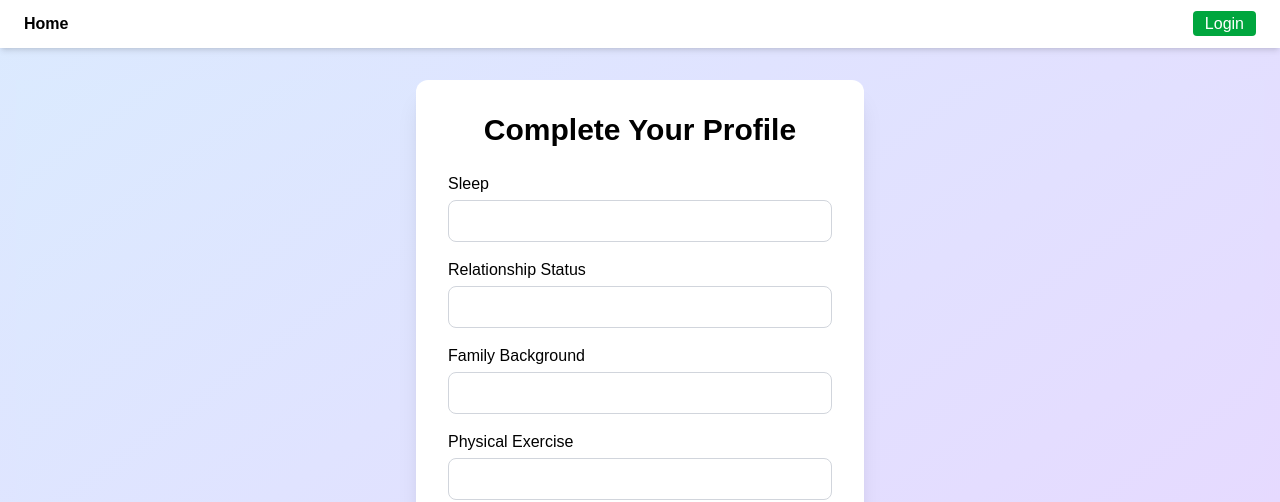
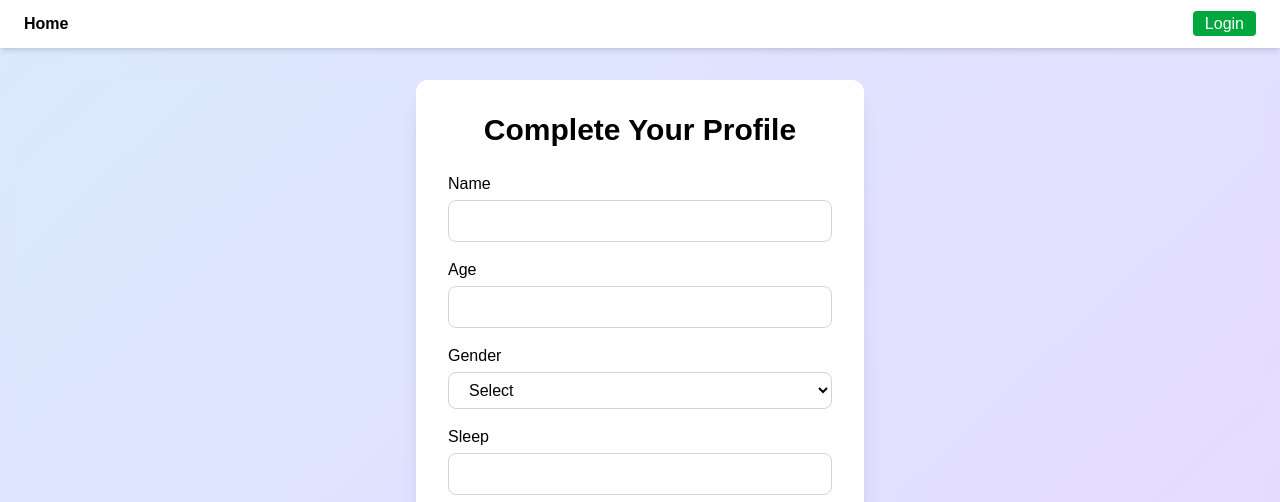
Before and after one commit to M-D-Ansari/cb-ui, a Next.js app: page /profile in a window 1280 px wide. Shown: the top 502 px of the page. Built offline with nearby package versions, Linux system fonts and the light colour scheme; no server answers.

Commit message:
pro update

```diff
--- a/app/api/profile/route.ts
+++ b/app/api/profile/route.ts
@@ -7,6 +7,9 @@ const { jwtVerify } = await import("jose");
 const secret = new TextEncoder().encode(JWT_SECRET);
 
 type ProfileInput = {
+  name: string;
+  age: string;
+  gender: string;
   Sleep: string;
   Relationship_Status: string;
   Family_Background: string;
@@ -37,7 +40,13 @@ export async function POST(req: NextRequest) {
   const data = (await req.json()) as ProfileInput;
 
   const mappedData = {
-    ...data,
+    name: data.name,
+    age: data.age,
+    gender: data.gender,
+    Sleep: data.Sleep,
+    Relationship_Status: data.Relationship_Status,
+    Family_Background: data.Family_Background,
+    Physical_Exercise: data.Physical_Exercise,
     Diet_Quality: { Unhealthy: 1, Average: 2, Healthy: 3 }[data.Diet_Quality],
     Smoking_Habit: {
       "Heavy Smoker": 1,
--- a/app/profile/page.tsx
+++ b/app/profile/page.tsx
@@ -4,6 +4,9 @@ import { useState, useEffect } from "react";
 
 export default function ProfilePage() {
   const [form, setForm] = useState({
+    name: "",
+    age: "",
+    gender: "",
     Sleep: "",
     Relationship_Status: "",
     Family_Background: "",
@@ -14,15 +17,19 @@ export default function ProfilePage() {
     Medication_Usage: "",
     Stress_Level: "",
   });
+
   const [isUpdating, setIsUpdating] = useState(false);
 
   useEffect(() => {
     async function fetchData() {
       const res = await fetch("/api/profile", { credentials: "include" });
       if (res.ok) {
-        const data = await res.json();
+        const { data } = await res.json();
         if (Object.keys(data).length > 0) {
           setForm({
+            name: data.name || "",
+            age: data.age || "",
+            gender: data.gender || "",
             Sleep: data.Sleep || "",
             Relationship_Status: data.Relationship_Status || "",
             Family_Background: data.Family_Background || "",
@@ -37,7 +44,6 @@ export default function ProfilePage() {
         }
       }
     }
-
     fetchData();
   }, []);
 
@@ -68,6 +74,40 @@ export default function ProfilePage() {
         </h1>
 
         <form onSubmit={handleSubmit} className="space-y-4 text-black">
+          {/* Name, Age, Gender */}
+          {[
+            { label: "Name", name: "name" },
+            { label: "Age", name: "age" },
+          ].map(({ label, name }) => (
+            <div key={name}>
+              <label className="block mb-1 font-medium">{label}</label>
+              <input
+                name={name}
+                value={form[name as keyof typeof form]}
+                onChange={handleChange}
+                className="w-full px-4 py-2 border border-gray-300 rounded-lg focus:outline-none focus:ring-2 focus:ring-blue-400"
+                required
+              />
+            </div>
+          ))}
+
+          <div>
+            <label className="block mb-1 font-medium">Gender</label>
+            <select
+              name="gender"
+              value={form.gender}
+              onChange={handleChange}
+              className="w-full px-4 py-2 border border-gray-300 rounded-lg focus:outline-none focus:ring-2 focus:ring-blue-400"
+              required
+            >
+              <option value="">Select</option>
+              <option value="Male">Male</option>
+              <option value="Female">Female</option>
+              <option value="Other">Other</option>
+            </select>
+          </div>
+
+          {/* Remaining Fields */}
           {[
             { label: "Sleep", name: "Sleep" },
             { label: "Relationship Status", name: "Relationship_Status" },
```
